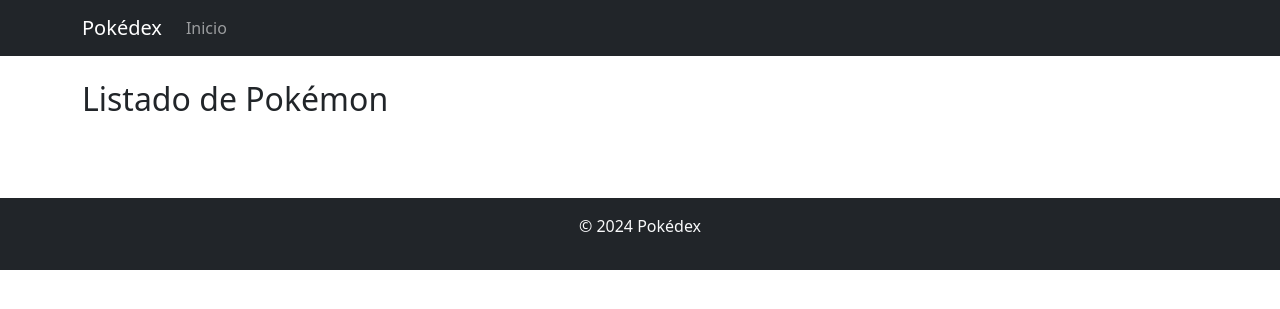
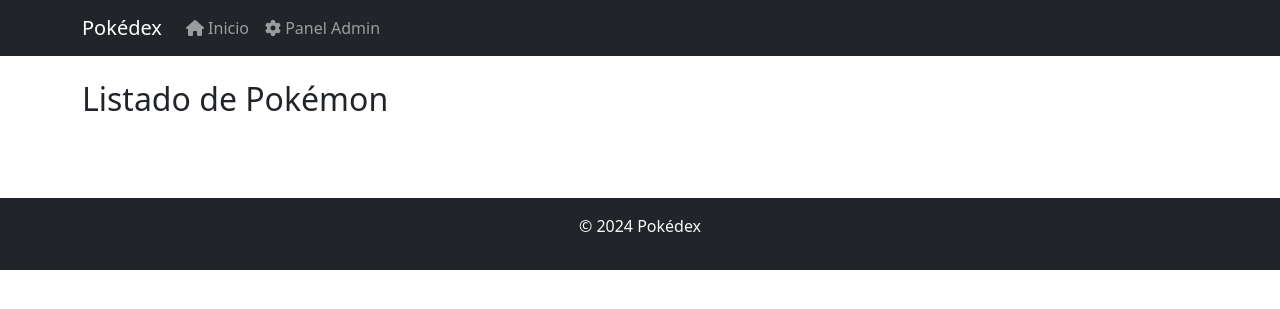
Before and after one commit to DanieelJP/pokeProject, a PHP site: page / in a window 1280 px wide. Shown: the top 309 px of the page. Run offline with PHP 8.4, Linux system fonts and the light colour scheme; data that the repository does not hold is empty.

Commit message:
link al panel

```diff
--- a/app/views/base.twig
+++ b/app/views/base.twig
@@ -5,6 +5,7 @@
     <meta name="viewport" content="width=device-width, initial-scale=1.0">
     <title>{% block title %}Pokédex{% endblock %}</title>
     <link href="https://cdn.jsdelivr.net/npm/bootstrap@5.3.0/dist/css/bootstrap.min.css" rel="stylesheet">
+    <link rel="stylesheet" href="https://cdnjs.cloudflare.com/ajax/libs/font-awesome/6.0.0/css/all.min.css">
     <link rel="stylesheet" href="/css/style.css">
 </head>
 <body>
@@ -16,9 +17,12 @@
                     <span class="navbar-toggler-icon"></span>
                 </button>
                 <div class="collapse navbar-collapse" id="navbarNav">
-                    <ul class="navbar-nav">
+                    <ul class="navbar-nav me-auto">
                         <li class="nav-item">
-                            <a class="nav-link" href="/">Inicio</a>
+                            <a class="nav-link" href="/"><i class="fas fa-home"></i> Inicio</a>
+                        </li>
+                        <li class="nav-item">
+                            <a class="nav-link" href="/admin"><i class="fas fa-cog"></i> Panel Admin</a>
                         </li>
                     </ul>
                 </div>
```
